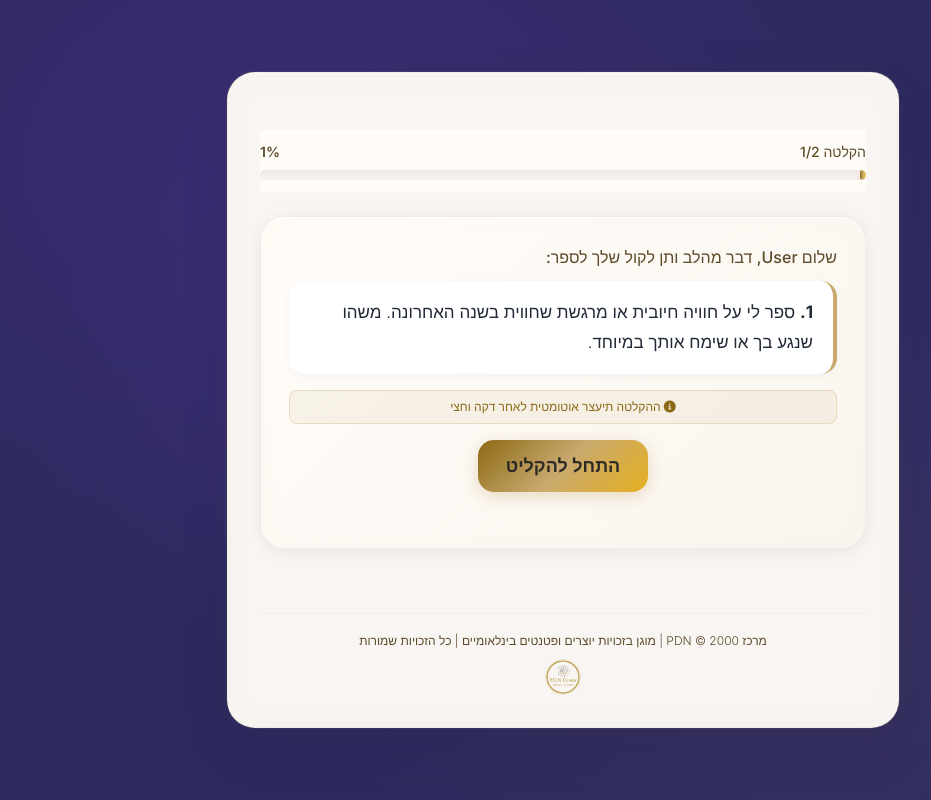
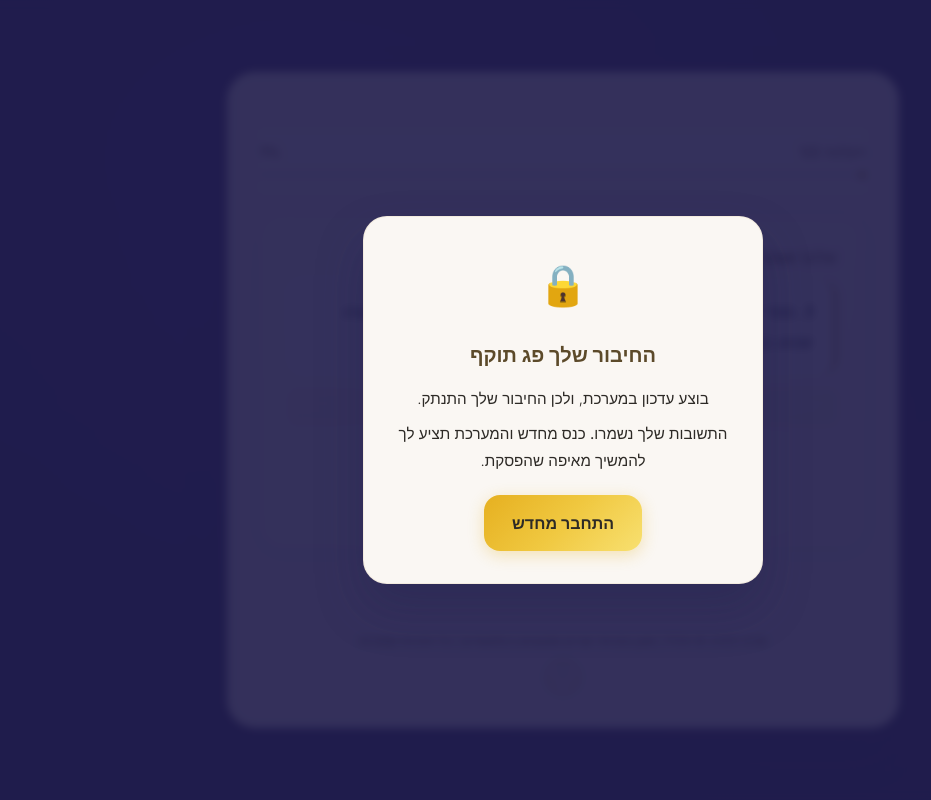
Before and after one commit to Tomer007/pdn_chat, a Flask app: page /pdn-diagnose/chat in a window 1280 px wide. Shown: the whole page, without its empty margins (77-1008 px from the left). Run offline with Flask 3, Linux system fonts and the light colour scheme; parts of the project's set-up code (start-up, migrations or seed data) failed here and were passed over.

Commit message:
feat: show session expired modal on 401 instead of silent failure
- Add showSessionExpiredModal() with Hebrew message explaining the disconnect
- Handle 401 in submitAnswer, completeQuestionnaire, goBack, and get_progress
- Modal tells user their answers are saved and offers re-login button
- Prevents user from repeatedly submitting without knowing their session is gone

```diff
--- a/app/pdn_diagnose/templates/questionnaire.html
+++ b/app/pdn_diagnose/templates/questionnaire.html
@@ -1025,6 +1025,27 @@
         setTimeout(() => { toast.style.opacity = '0'; toast.style.transform = 'translateX(-20px)'; setTimeout(() => toast.remove(), 300); }, 4000);
     }
 
+    function showSessionExpiredModal() {
+        // Create overlay
+        const overlay = document.createElement('div');
+        overlay.id = 'sessionExpiredModal';
+        overlay.style.cssText = 'position:fixed;inset:0;background:rgba(30,27,75,0.9);backdrop-filter:blur(4px);z-index:9999;display:flex;align-items:center;justify-content:center;padding:16px;';
+
+        overlay.innerHTML = `
+            <div style="background:rgba(255,252,247,0.98);border-radius:24px;padding:32px 24px;max-width:400px;width:100%;text-align:center;box-shadow:0 24px 48px rgba(30,27,75,0.3);border:1px solid rgba(201,169,110,0.15);">
+                <div style="font-size:2.5rem;margin-bottom:16px;">🔒</div>
+                <h3 style="font-size:1.25rem;font-weight:700;color:#5c4a2a;margin-bottom:12px;font-family:Inter,sans-serif;">החיבור שלך פג תוקף</h3>
+                <p style="font-size:0.95rem;color:#2d2a26;line-height:1.8;margin-bottom:8px;">בוצע עדכון במערכת, ולכן החיבור שלך התנתק.</p>
+                <p style="font-size:0.95rem;color:#2d2a26;line-height:1.8;margin-bottom:20px;"><strong>התשובות שלך נשמרו.</strong> כנס מחדש והמערכת תציע לך להמשיך מאיפה שהפסקת.</p>
+                <a href="/pdn-diagnose/" style="display:inline-block;padding:14px 28px;background:linear-gradient(135deg,#e6b020,#f0c840,#f8e070);color:#2d2a26;border-radius:16px;font-weight:600;font-size:16px;text-decoration:none;box-shadow:0 4px 16px rgba(230,176,32,0.3);transition:transform 0.2s ease;">
+                    התחבר מחדש
+                </a>
+            </div>
+        `;
+
+        document.body.appendChild(overlay);
+    }
+
     // ValidationManager — controls validation message display timing
     class ValidationManager {
         constructor() {
@@ -1986,6 +2007,11 @@
                 body: JSON.stringify(payload)
             });
 
+            if (response.status === 401) {
+                showSessionExpiredModal();
+                return;
+            }
+
             if (!response.ok) {
                 const errorData = await response.json().catch(() => ({}));
                 throw new Error(errorData.error || `HTTP ${response.status}: ${response.statusText}`);
@@ -2025,6 +2051,11 @@
             method: 'POST',
             headers: {'Content-Type': 'application/json'}
         });
+
+        if (resp.status === 401) {
+            showSessionExpiredModal();
+            return;
+        }
 
         if (!resp.ok) {
             showToast('שגיאה בסיום השאלון, אנא נסה שוב', 'error');
@@ -2145,11 +2176,15 @@
         if (questionHistory.length > 0) {
             // Delete the answer for the current question before going back
             try {
-                await fetch('/pdn-diagnose/delete_answer', {
+                const delResp = await fetch('/pdn-diagnose/delete_answer', {
                     method: 'POST',
                     headers: {'Content-Type': 'application/json'},
                     body: JSON.stringify({question_number: currentQuestion})
                 });
+                if (delResp.status === 401) {
+                    showSessionExpiredModal();
+                    return;
+                }
             } catch (e) {
                 console.error('Failed to delete answer:', e);
             }
@@ -2201,6 +2236,10 @@
             let sessionQuestion = 0;
             try {
                 const response = await fetch('/pdn-diagnose/get_progress');
+                if (response.status === 401) {
+                    showSessionExpiredModal();
+                    return;
+                }
                 if (response.ok) {
                     const data = await response.json();
                     sessionQuestion = data.current_question || 0;
```
